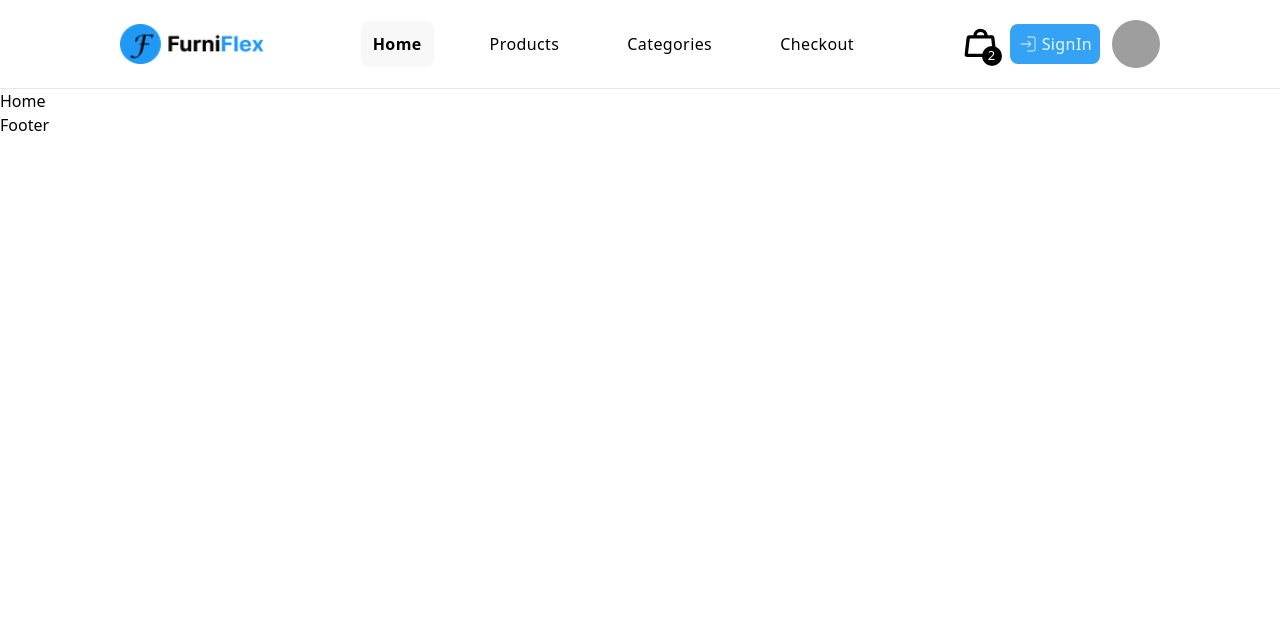
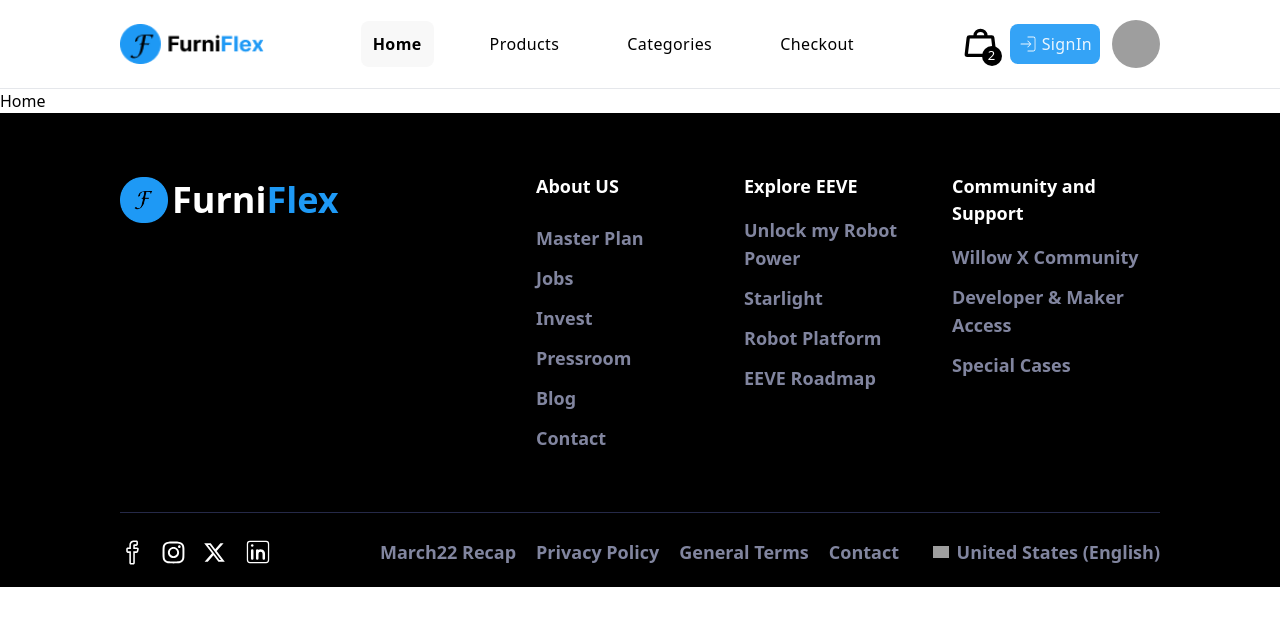
Before and after one commit to Tahsin0909/Jt-FurniFlex, a React (Vite) app: page / in a window 1280 px wide. Shown: the top 626 px of the page. Built offline with nearby package versions, Linux system fonts and the light colour scheme; grey boxes are pictures that could not be loaded.

Commit message:
Addded footer

```diff
--- a/src/shared/footer/Footer.jsx
+++ b/src/shared/footer/Footer.jsx
@@ -1,9 +1,66 @@
-
+import CompanyName from "../companyname/CompanyName";
+import icon from '../../assets/icon.png'
+import { SlSocialFacebook } from "react-icons/sl";
+import { FaInstagram } from "react-icons/fa";
+import { RiTwitterXFill } from "react-icons/ri";
+import { CiLinkedin } from "react-icons/ci";
 const Footer = () => {
     return (
-        <div>
-            <p>Footer</p>
-        </div>
+        <footer className="md:pt-padding_lg lg:pb-padding_md lg:px-padding_xl  md:px-padding_medium p-padding_medium bg-black text-white">
+            <div className="grid lg:grid-cols-5 md:grid-cols-2 grid-cols-1 items-start lg:mb-m_xl md:mb-m_lg mb-m_primary lg:gap-0 md:gap-8 gap-6">
+                <div className="flex gap-1 items-center md:col-span-2">
+                    <img src={icon} alt="icon" className="w-w_medium" />
+                    <CompanyName textColor={"text-white"} />
+                </div>
+                <div>
+                    <p className="text-text_base font-semibold mb-m_secondary">About US</p>
+                    <div className="lg:space-y-3">
+                        <p className="text-lg font-semibold text-footer_link hover:underline">Master Plan</p>
+                        <p className="text-lg font-semibold text-footer_link hover:underline">Jobs</p>
+                        <p className="text-lg font-semibold text-footer_link hover:underline">Invest</p>
+                        <p className="text-lg font-semibold text-footer_link hover:underline">Pressroom</p>
+                        <p className="text-lg font-semibold text-footer_link hover:underline">Blog</p>
+                        <p className="text-lg font-semibold text-footer_link hover:underline">Contact</p>
+                    </div>
+                </div>
+                <div>
+                    <p className="text-text_base font-semibold mb-m_primary ">Explore EEVE</p>
+                    <div className="lg:space-y-3">
+                        <p className="text-lg font-semibold text-footer_link hover:underline">Unlock my Robot Power</p>
+                        <p className="text-lg font-semibold text-footer_link hover:underline">Starlight</p>
+                        <p className="text-lg font-semibold text-footer_link hover:underline">Robot Platform</p>
+                        <p className="text-lg font-semibold text-footer_link hover:underline">EEVE Roadmap</p>
+                    </div>
+                </div>
+                <div>
+                    <p className="text-text_base font-semibold mb-m_primary ">Community and Support</p>
+                    <div className="lg:space-y-3">
+                        <p className="text-lg font-semibold text-footer_link hover:underline">Willow X Community</p>
+                        <p className="text-lg font-semibold text-footer_link hover:underline">Developer & Maker Access</p>
+                        <p className="text-lg font-semibold text-footer_link hover:underline">Special Cases</p>
+                    </div>
+                </div>
+            </div>
+            <div className="border-b border-[#252948] "></div>
+            <div className="lg:mt-m_secondary mt-m_primary grid lg:grid-cols-4 grid-cols-1 lg:gap-0 gap-4 md:gap-8">
+                <div className="flex items-center gap-4">
+                    <SlSocialFacebook size={25} />
+                    <FaInstagram size={25} />
+                    <RiTwitterXFill size={25} />
+                    <CiLinkedin size={30} />
+                </div>
+                <div className="flex items-center flex-wrap gap-gap_primary col-span-2">
+                    <p className="text-lg font-semibold text-footer_link hover:underline no-wrap">March22 Recap</p>
+                    <p className="text-lg font-semibold text-footer_link hover:underline no-wrap">Privacy Policy</p>
+                    <p className="text-lg font-semibold text-footer_link hover:underline no-wrap">General Terms</p>
+                    <p className="text-lg font-semibold text-footer_link hover:underline no-wrap">Contact</p>
+                </div>
+                <div className="flex items-center  gap-2 lg:justify-end">
+                    <img className="w-4" src="https://cdn-icons-png.freepik.com/256/3127/3127492.png?ga=GA1.1.961467854.1725388054&semt=ais_hybrid" alt="" />
+                    <p className="text-lg font-semibold text-footer_link hover:underline">United States (English)</p>
+                </div>
+            </div>
+        </footer>
     );
 };
 
--- a/src/shared/navbar/Navbar.jsx
+++ b/src/shared/navbar/Navbar.jsx
@@ -15,7 +15,7 @@ const Navbar = () => {
 
     // Toggles the menu open/close
     const handleClick = () => {
-        setIsOpen(prev => !prev);
+        setIsOpen(!isOpen);
     };
 
     // Closes the menu if the user clicks outside of it
@@ -66,7 +66,7 @@ const Navbar = () => {
     };
 
     return (
-        <header className='flex border-b py-padding_lg lg:px-padding_xl sm:px-padding_small bg-white tracking-wide relative'>
+        <header className='flex border-b py-padding_md lg:px-padding_xl sm:px-padding_small p-padding_medium bg-white tracking-wide relative'>
             <div className='flex flex-wrap items-center justify-between gap-gap_primary w-full'>
                 <Link to={'/'}>
                     {/* Logo visible when the menu is not open */}
@@ -75,9 +75,9 @@ const Navbar = () => {
 
                 {/* Collapsible menu and navbar */}
                 <div id="collapseMenu"
-                    className={`${isOpen ? 'block' : 'hidden'} max-lg:before:fixed max-lg:before:bg-black max-lg:before:opacity-50 max-lg:before:z-50 lg:!block`}
+                    className={`${isOpen ? 'block' : 'hidden'}  max-lg:before:fixed max-lg:before:bg-black max-lg:before:opacity-50 max-lg:before:z-50 lg:!block`}
                 >
-                    <ul ref={ref} className='lg:flex gap-x-5 max-lg:space-y-3 max-lg:fixed max-lg:bg-white max-lg:w-1/2 max-lg:min-w-w_drawer max-lg:top-0 max-lg:left-0 max-lg:p-6 max-lg:h-full max-lg:shadow-md max-lg:overflow-auto z-50'>
+                    <ul ref={ref} className='lg:flex gap-x-5 max-lg:space-y-3 max-lg:fixed max-lg:bg-white max-lg:w-1/2 max-lg:min-w-w_drawer max-lg:top-0 max-lg:left-0 max-lg:p-6 max-lg:h-full max-lg:shadow-md max-lg:overflow-auto z-50 '>
                         {/* Logo inside the collapsible menu */}
                         <li className='mb-6 hidden max-lg:block'>
                             <Link to={'/'}>
--- a/tailwind.config.js
+++ b/tailwind.config.js
@@ -10,6 +10,7 @@ export default {
         primary: '#1E99F5',
         secondary: '#FAFAFA',
         activeNav: "#F8F8F8",
+        footer_link: "#81859F",
         error: "#ef4444"
       },
       margin: {
@@ -18,6 +19,7 @@ export default {
         m_primary: '16px',
         m_secondary: '24px',
         m_lg: '32px',
+        m_xl: '60px',
       },
       gap: {
 
@@ -37,7 +39,8 @@ export default {
         padding_base: "32px",
         padding_small: "8px",
         padding_medium: "12px",
-        padding_lg: "20px",
+        padding_md: "20px",
+        padding_lg: "60px",
         padding_xl: "120px"
       },
       borderRadius: {
```
